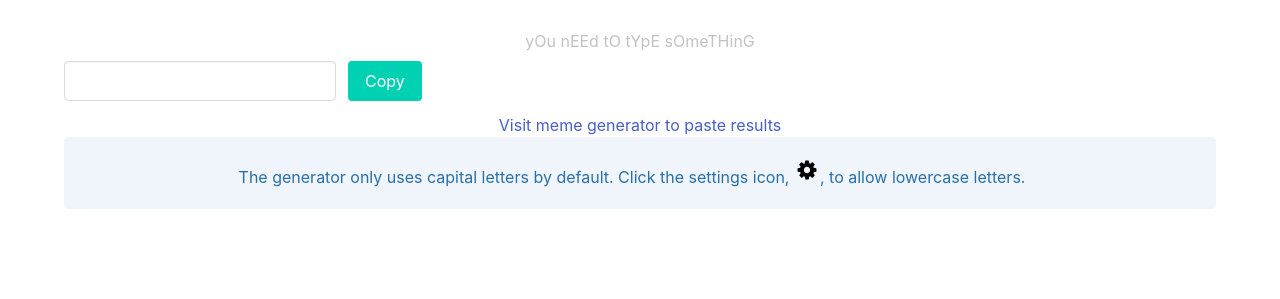
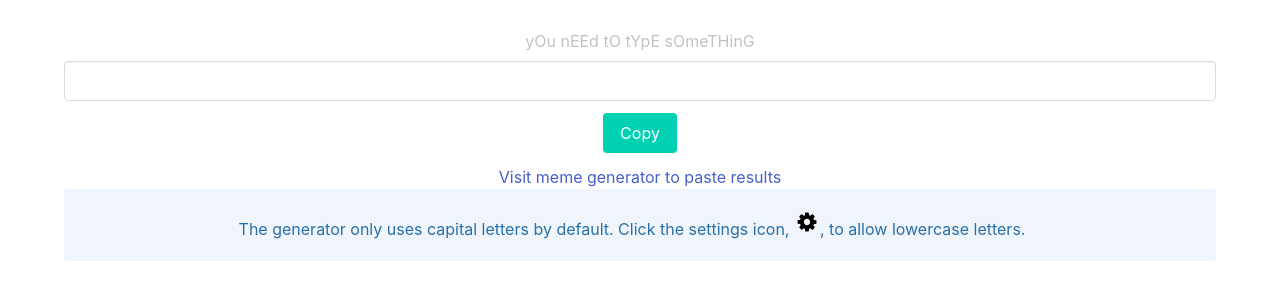
Before and after one commit to ChrisSMendoza/spongebob-mocking-meme-sentence-generator, a plain HTML site: page index.html in a window 1280 px wide. Shown: the part 87-386 px from the top of the page. Drawn offline with nearby package versions, Linux system fonts and the light colour scheme.

Commit message:
separate text input from copy button, on their own line

```diff
--- a/index.html
+++ b/index.html
@@ -23,11 +23,14 @@
             <input id="spongebob-mock-formatted-text" class="input is-static has-text-centered"
                 placeholder="yOu nEEd tO tYpE sOmeTHinG" readonly></input>
 
-            <!-- Text input and copy button are on the same line -->
-            <div class="field is-grouped">
+            <div class="field">
                 <div class="control">
                     <input type="text" id="textInput" class="input" />
                 </div>
+            </div>
+
+            <!-- Copy button -->
+            <div class="field is-grouped-centered">
                 <div class="control">
                     <button id="copy-to-clipboard-button" class="button is-primary">Copy</button>
                 </div>
```
